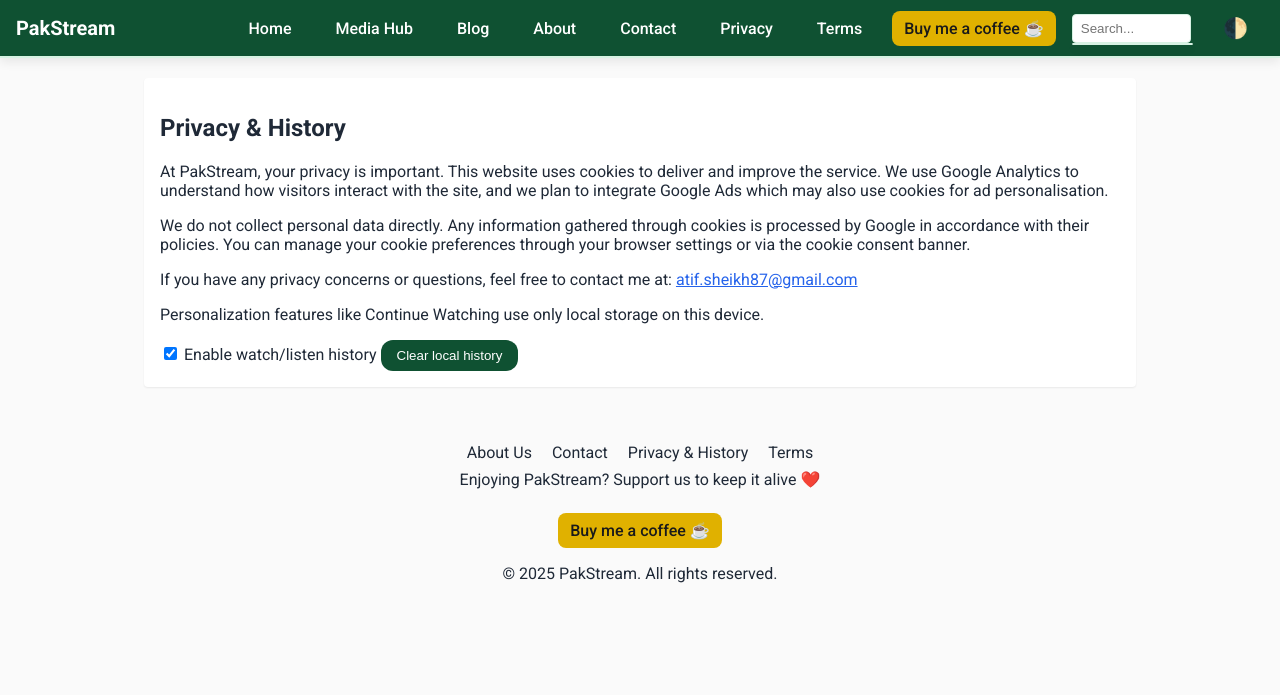
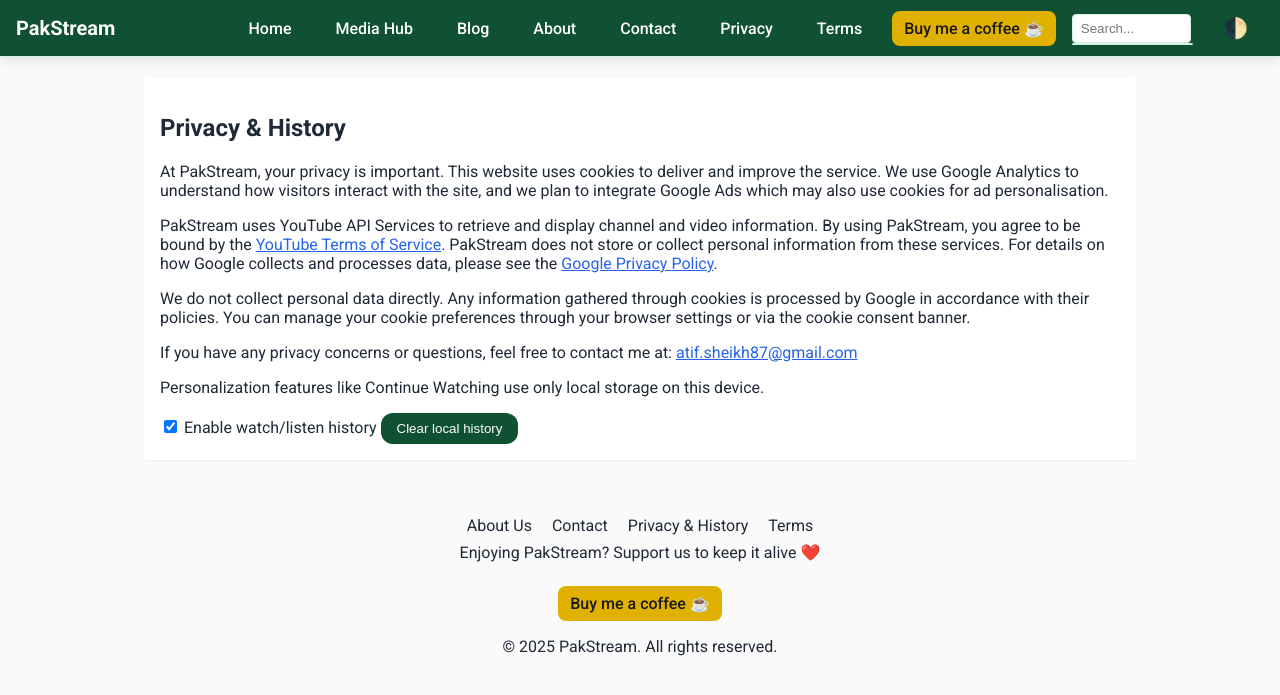
Before and after one commit to atifwaqar/pakstream, a Jekyll site: the page built from privacy.html, in a window 1280 px wide. Shown: the top 695 px of the page. Built offline with Jekyll 4.4.1, drawn with Linux system fonts in a browser that asks for light colours; comment, search, counter and statistics services are not loaded.

Commit message:
Add YouTube compliance notices

```diff
--- a/privacy.html
+++ b/privacy.html
@@ -72,6 +72,7 @@
 <section>
   <h2>Privacy &amp; History</h2>
   <p>At PakStream, your privacy is important. This website uses cookies to deliver and improve the service. We use Google Analytics to understand how visitors interact with the site, and we plan to integrate Google Ads which may also use cookies for ad personalisation.</p>
+  <p>PakStream uses YouTube API Services to retrieve and display channel and video information. By using PakStream, you agree to be bound by the <a href="https://www.youtube.com/t/terms">YouTube Terms of Service</a>. PakStream does not store or collect personal information from these services. For details on how Google collects and processes data, please see the <a href="https://www.google.com/policies/privacy">Google Privacy Policy</a>.</p>
   <p>We do not collect personal data directly. Any information gathered through cookies is processed by Google in accordance with their policies. You can manage your cookie preferences through your browser settings or via the cookie consent banner.</p>
   <p>If you have any privacy concerns or questions, feel free to contact me at:
     <a href="mailto:atif.sheikh87@gmail.com">atif.sheikh87@gmail.com</a>
--- a/terms.html
+++ b/terms.html
@@ -71,7 +71,7 @@
   <!-- Terms and conditions content -->
 <section>
   <h2>Terms & Conditions</h2>
-  <p>By using PakStream, you agree to the following:</p>
+  <p>By using PakStream, you agree to the <a href="https://www.youtube.com/t/terms">YouTube Terms of Service</a> and the following:</p>
   <ul>
     <li>This website is provided “as is”, it’s free to use, with no guarantees or warranties of any kind.</li>
     <li>We link to external live TV and radio streams, as well as YouTube channels. We do not control their content or availability.</li>
```
